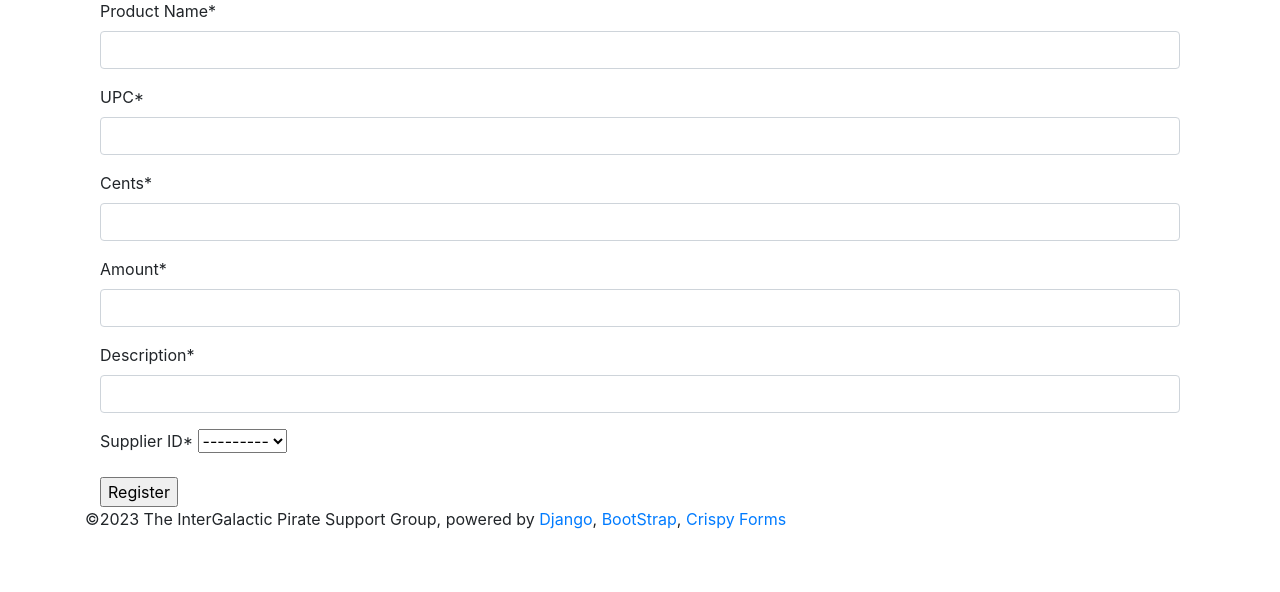
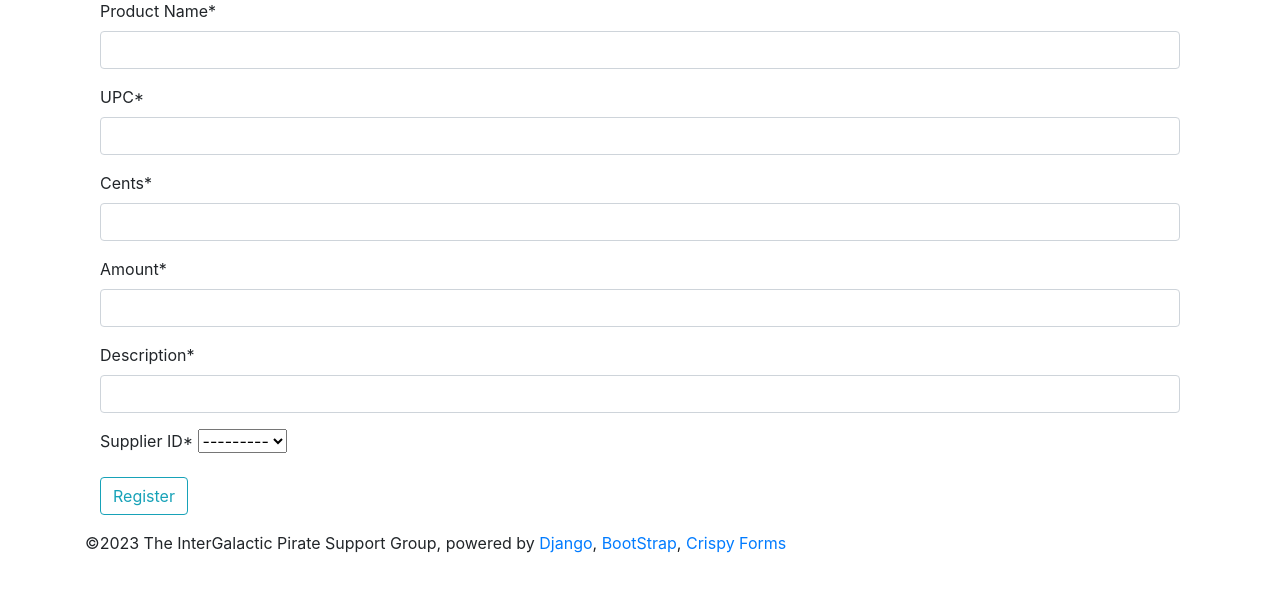
Before and after one commit to jwdiller/CSC289-Group2-Inventory, a Django app: page /create/stock in a window 1280 px wide. Shown: the part 169-761 px from the top of the page. Run offline with Django 4.2, Linux system fonts and the light colour scheme; data that the repository does not hold is empty; some libraries are stand-ins or nearby versions.

Commit message:
Add files via upload

```diff
--- a/app/core/templates/core/create-entry.html
+++ b/app/core/templates/core/create-entry.html
@@ -36,7 +36,9 @@
         <form method="post" >
              {% csrf_token %}
              {{ form|crispy }}
-             <input type="submit" name="submit" value="Register" />
+             <div class="form-group">
+                <button type="submit" id="register_button" class="btn btn-outline-info">Register</button>
+            </div>
         </form>
     {% else %}
         <p>You can create new entries here.</p>
```
